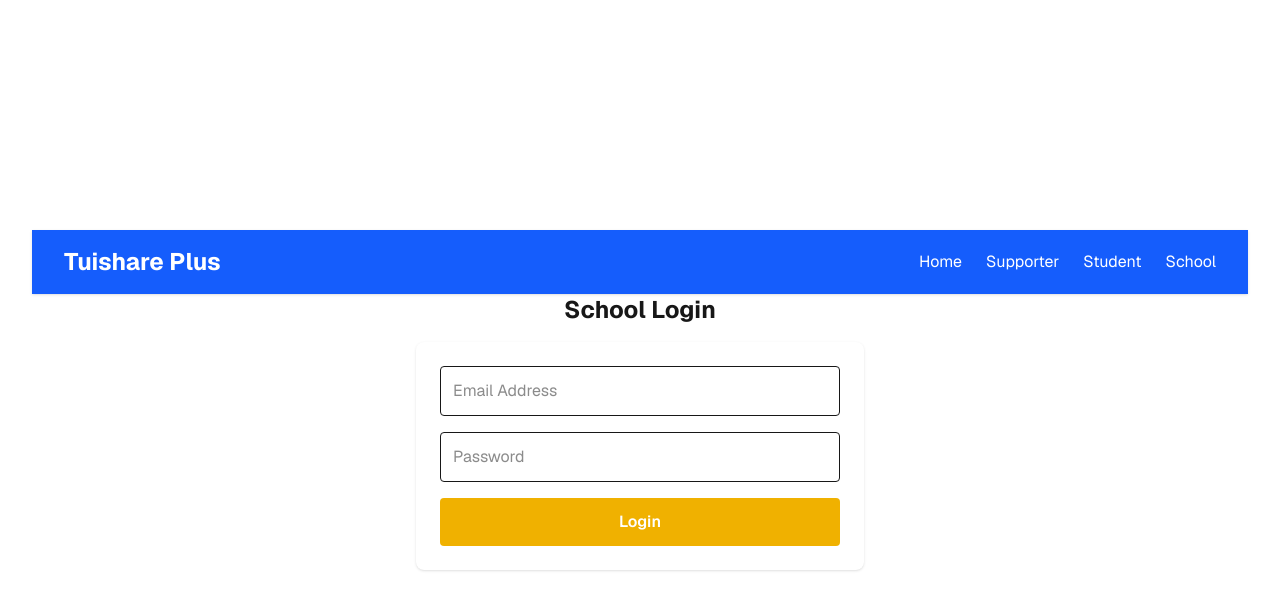
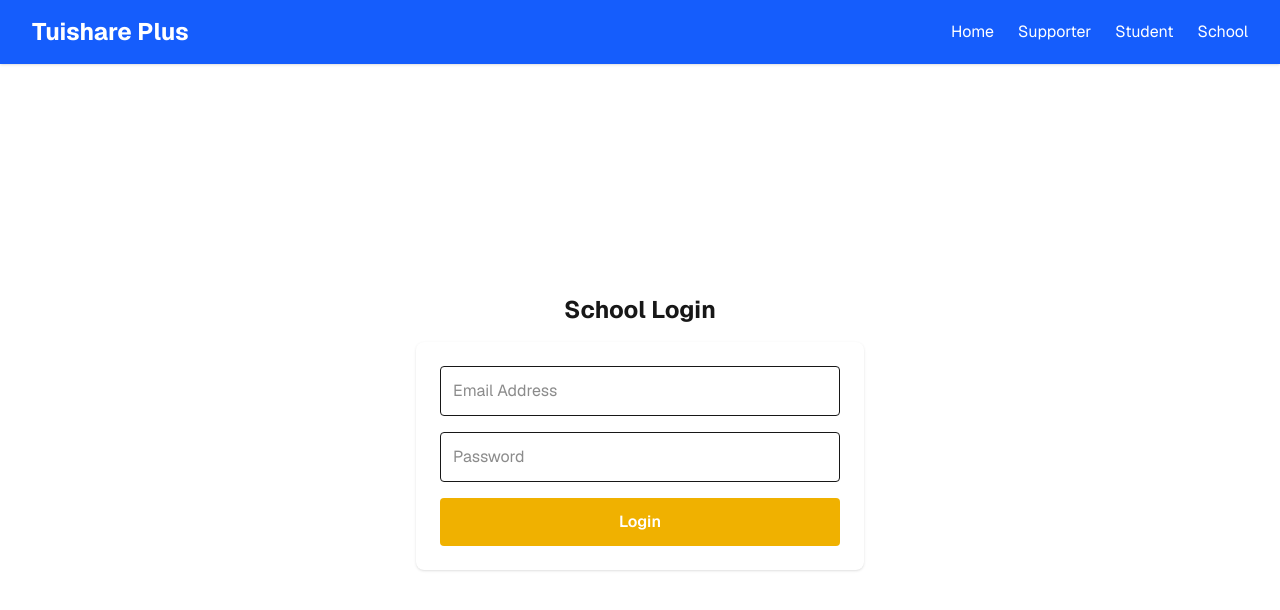
Before and after one commit to iVy-tech256/TuiShare, a Next.js app in the folder tuishare-frontend/: page /school/login in a window 1280 px wide. Shown: the top 610 px of the page. Built offline with nearby package versions, Linux system fonts and the light colour scheme.

Commit message:
Stick navbars at top of login pages

```diff
--- a/tuishare-frontend/app/school/login/page.tsx
+++ b/tuishare-frontend/app/school/login/page.tsx
@@ -30,8 +30,11 @@ export default function SchoolLogin() {
   }
 
   return (
-    <div className="min-h-screen flex flex-col items-center justify-center bg-background text-foreground font-sans p-8">
+    <div className="min-h-screen flex flex-col bg-background text-foreground font-sans">
+      <div className="sticky top-0 z-50">
         <Navbar />
+      </div>
+      <div className="flex-1 flex flex-col items-center justify-center p-8">
         {toast && <Toast message={toast.message} type={toast.type} />}
         <h2 className="text-2xl font-bold mb-4">School Login</h2>
         {loading ? (
@@ -69,5 +72,6 @@ export default function SchoolLogin() {
           </form>
         )}
       </div>
+    </div>
   );
 }
--- a/tuishare-frontend/app/student/login/page.tsx
+++ b/tuishare-frontend/app/student/login/page.tsx
@@ -30,8 +30,11 @@ export default function StudentLogin() {
   }
 
   return (
-    <div className="min-h-screen flex flex-col items-center justify-center bg-background text-foreground font-sans p-8">
+    <div className="min-h-screen flex flex-col bg-background text-foreground font-sans">
+      <div className="sticky top-0 z-50">
         <Navbar />
+      </div>
+      <div className="flex-1 flex flex-col items-center justify-center p-8">
         {toast && <Toast message={toast.message} type={toast.type} />}
         <h2 className="text-2xl font-bold mb-4">Student Login</h2>
         {loading ? (
@@ -69,5 +72,6 @@ export default function StudentLogin() {
           </form>
         )}
       </div>
+    </div>
   );
 }
--- a/tuishare-frontend/app/supporter/login/page.tsx
+++ b/tuishare-frontend/app/supporter/login/page.tsx
@@ -30,8 +30,11 @@ export default function SupporterLogin() {
   }
 
   return (
-    <div className="min-h-screen flex flex-col items-center justify-center bg-background text-foreground font-sans p-8">
+    <div className="min-h-screen flex flex-col bg-background text-foreground font-sans">
+      <div className="sticky top-0 z-50">
         <Navbar />
+      </div>
+      <div className="flex-1 flex flex-col items-center justify-center p-8">
         {toast && <Toast message={toast.message} type={toast.type} />}
         <h2 className="text-2xl font-bold mb-4">Supporter Login</h2>
         {loading ? (
@@ -69,5 +72,6 @@ export default function SupporterLogin() {
           </form>
         )}
       </div>
+    </div>
   );
 }
```
Lines whose indentation alone changed are shown as unchanged.
